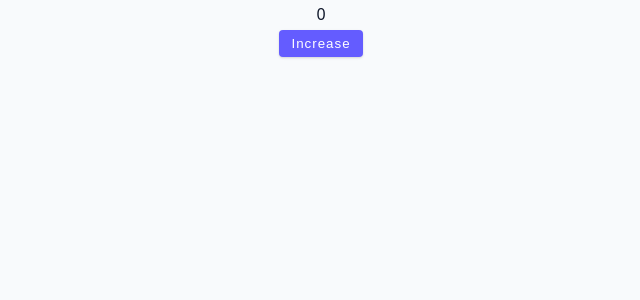
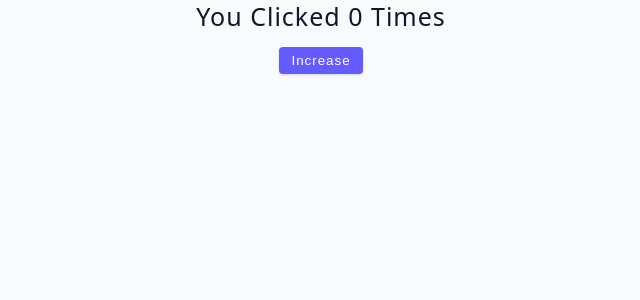
Before and after one commit to rupamsutar/advanced-react-by-john-smilga, a React (Vite) app: page / in a window 1280 px wide. Shown: the top 300 px of the page, without its empty margins (319-959 px from the left). Built offline with nearby package versions, Linux system fonts and the light colour scheme.

Commit message:
UseState Basics

```diff
--- a/src/App.jsx
+++ b/src/App.jsx
@@ -1,4 +1,4 @@
-import Starter from "./tutorial/01-useState/starter/01-error-example";
+import Starter from "./tutorial/01-useState/starter/02-useState-basics";
 
 
 function App() {
--- a/src/tutorial/01-useState/starter/02-useState-basics.jsx
+++ b/src/tutorial/01-useState/starter/02-useState-basics.jsx
@@ -1,5 +1,27 @@
+import { useState } from "react";
+
 const UseStateBasics = () => {
-  return <h2>useState basics</h2>;
+  // console.log(useState("Rupam"));
+  // console.log(useState("Rupam")[]);
+  // const value = useState("rupam")[0];
+  // console.log(value);
+  // const fun = useState("rupam")[1];
+  // console.log(fun)
+
+  const [count, setCount] = useState(0);
+
+  const handleClick = () => {
+    setCount(count + 1);
+  }
+
+  return (
+    <div>
+      <h4>You Clicked {count} times</h4>
+      <button type="button" className="btn" onClick={handleClick}>Increase</button>
+    </div>
+  )
 };
 
+
+
 export default UseStateBasics;
```
